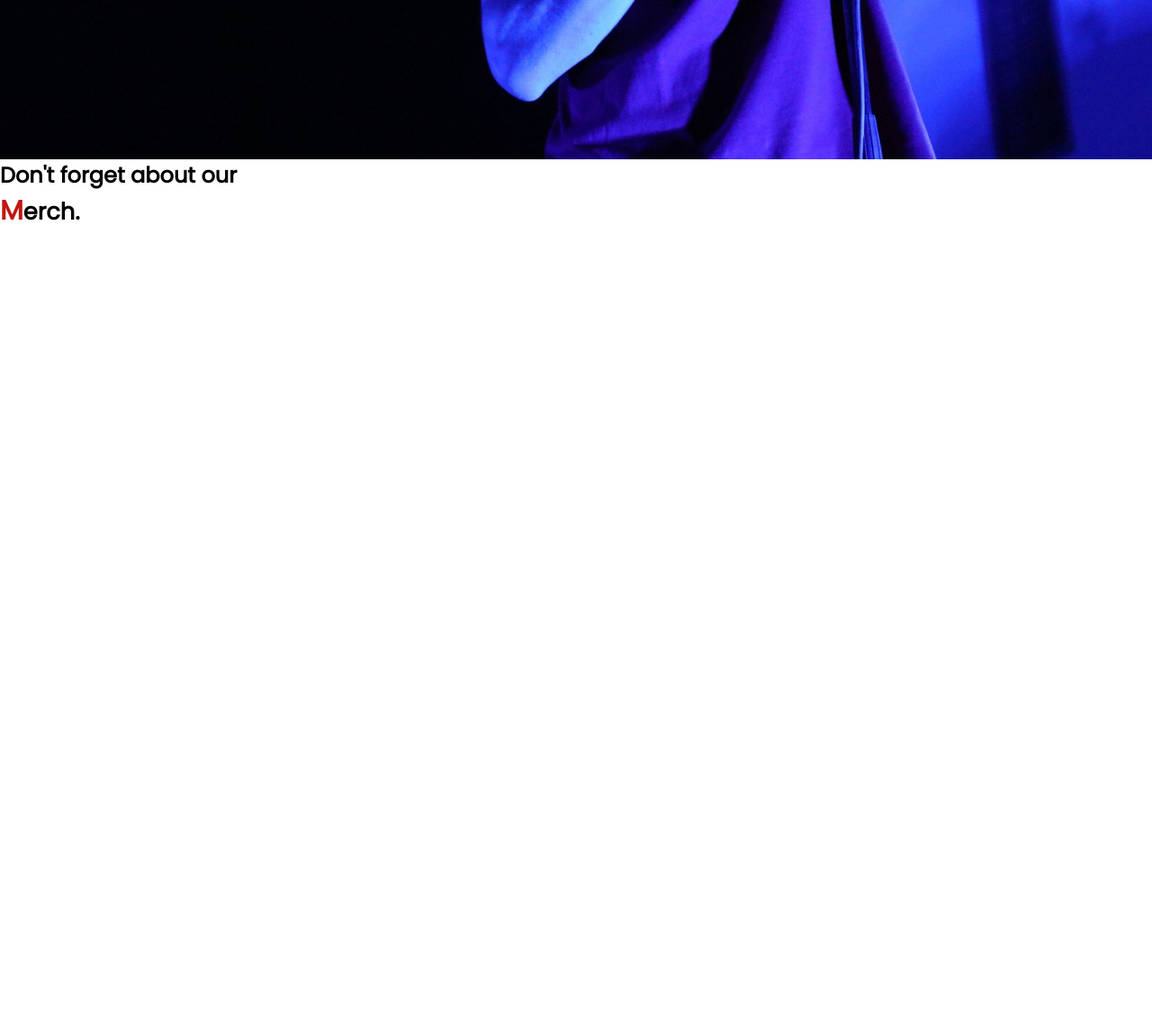
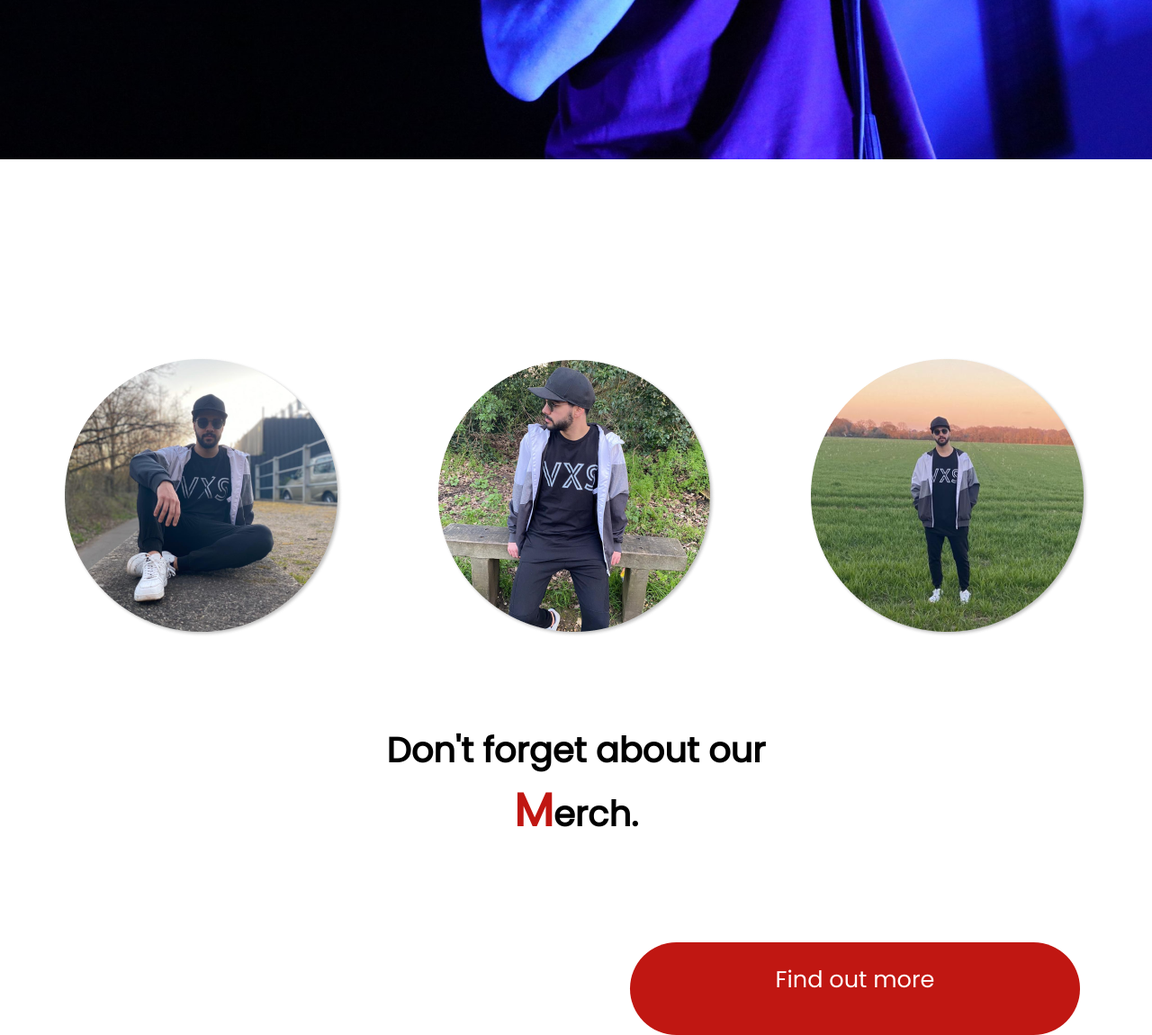
Before and after one commit to 4dealp21/web-tech-site, a plain HTML site: page index.html in a window 1280 px wide. Shown: the part 1529-2679 px from the top of the page at 90% size. Before the commit the page ends 1786 px from the top, so only its background shows below. Drawn offline with Linux system fonts and the light colour scheme.

Commit message:
Added Merch section

```diff
--- a/assets/css/styles.css
+++ b/assets/css/styles.css
@@ -113,7 +113,7 @@ nav {
     width: 403px;
     height: 103px;
     top: 570px;
-    left: 350px;
+    left: 345px;
     background-color: #c01712;
     color: white;
     text-decoration: none;
@@ -143,9 +143,58 @@ nav {
     display: block;
 }
 
+#merch {
+    display: block;
+}
+
+.merch {
+    margin-top: 180px;
+    padding: 40px 50px;
+}
+
+.merch-text {
+    padding-top: 50px;
+}
+
+#line-3 {
+    color: black;
+}
+
+#line-4 {
+    color: black;
+}
+
 #m-letter {
     color: #c01712;
-    font-size: 30px;
+    font-size: 4vw;
+}
+
+.button-2 {
+    position:absolute;
+    width: 500px;
+    height: 103px;
+    top: 870px;
+    left: 700px;
+    background-color: #c01712;
+    color: white;
+    text-decoration: none;
+    border: none;
+    border-radius: 129px;
+    padding: 22px 32px;
+    text-align: center;
+    display: inline-block;
+    cursor: pointer;
+    font-size: 2vw;
+    margin: 0 auto;
+}
+
+.button-2:hover {
+    background-color: #971010;
+}
+
+.button-2:active {
+    background-color: #971010;
+    transform: translateY(4px);
 }
 
 /*Breakpoint to do some spacing on the navbar list*/
--- a/index.html
+++ b/index.html
@@ -39,11 +39,15 @@
             </div>
             <a href="https://open.spotify.com/artist/0TfxSU89aAlYM9a6UCmCCL" class="button">PLAY</a>
         </div>
-        <div id="merch">
-            <div>
-                <h2 class="ine-1">Don't forget about our</h2>
-                <h2 class="text line-2"><span id="m-letter">M</span>erch.</h2>
+        <div id="merch" class="container">
+            <img class="merch merch-1" src="/assets/images/merch-1.png" alt="Merch 1">
+            <img class="merch merch-2" src="/assets/images/merch-2.png" alt="Merch 2">
+            <img class="merch merch-3" src="/assets/images/merch-3.png" alt="Merch 3">
+            <div class="text merch-text">
+                <h2 id="line-3">Don't forget about our</h2>
+                <h2 id="line-4"><span id="m-letter">M</span>erch.</h2>
             </div>
+            <a href="https://shop.spreadshirt.co.uk/voxinusmerch/" class="button-2">Find out more</a>
         </div>
         <div id="get-in-touch">
 
```
